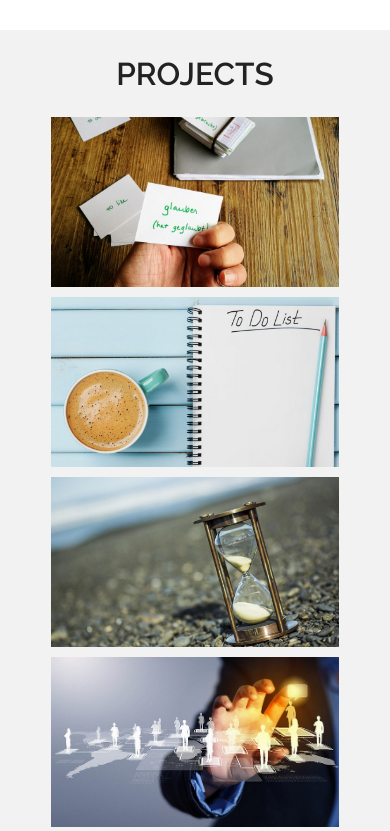
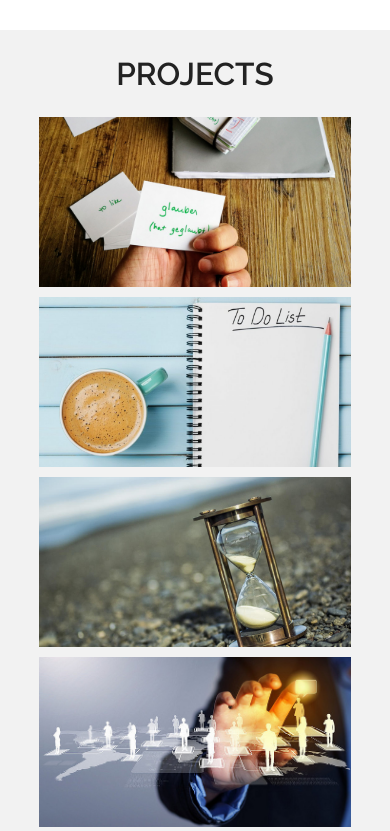
Before and after one commit to Freiii21/portfolio-react, a React (Create React App) app: page / in a window 390 px wide. Shown: the part 1373-2204 px from the top of the page. Built offline with nearby package versions, Linux system fonts and the light colour scheme.

Commit message:
change images sizes

```diff
--- a/src/e1-main/Main.module.scss
+++ b/src/e1-main/Main.module.scss
@@ -92,3 +92,10 @@
         }
     }
 }
+@media screen and (max-width: 400px){
+    .main {
+        .photo{
+            width: 100%;
+        }
+    }
+}
--- a/src/e2-skills/skill/Skill.module.scss
+++ b/src/e2-skills/skill/Skill.module.scss
@@ -51,7 +51,6 @@
     }
 }
 .skill:hover {
-    //border: 1px solid $textSeconsdColor;
     background-color: darkgrey;
     transition: all 0.1s ease-in-out;
     .iconField {
@@ -59,7 +58,6 @@
     }
     .iconColorField{
         display: flex;
-        //background-color: #f2f2f2;
     }
     .title {
         color: white;
--- a/src/e3-projects/project/Project.module.scss
+++ b/src/e3-projects/project/Project.module.scss
@@ -79,13 +79,12 @@
 }
 @media screen and (max-width: 880px){
   .project {
-    width: 288px;
+    width: 320px;
     height: 170px;
   }
 }
-//@media screen and (max-width: 629px){
-//  .project {
-//    width: 288px;
-//    height: 170px;
-//  }
-//}
+@media screen and (max-width: 400px){
+  .project {
+    width: 100%;
+  }
+}
```
